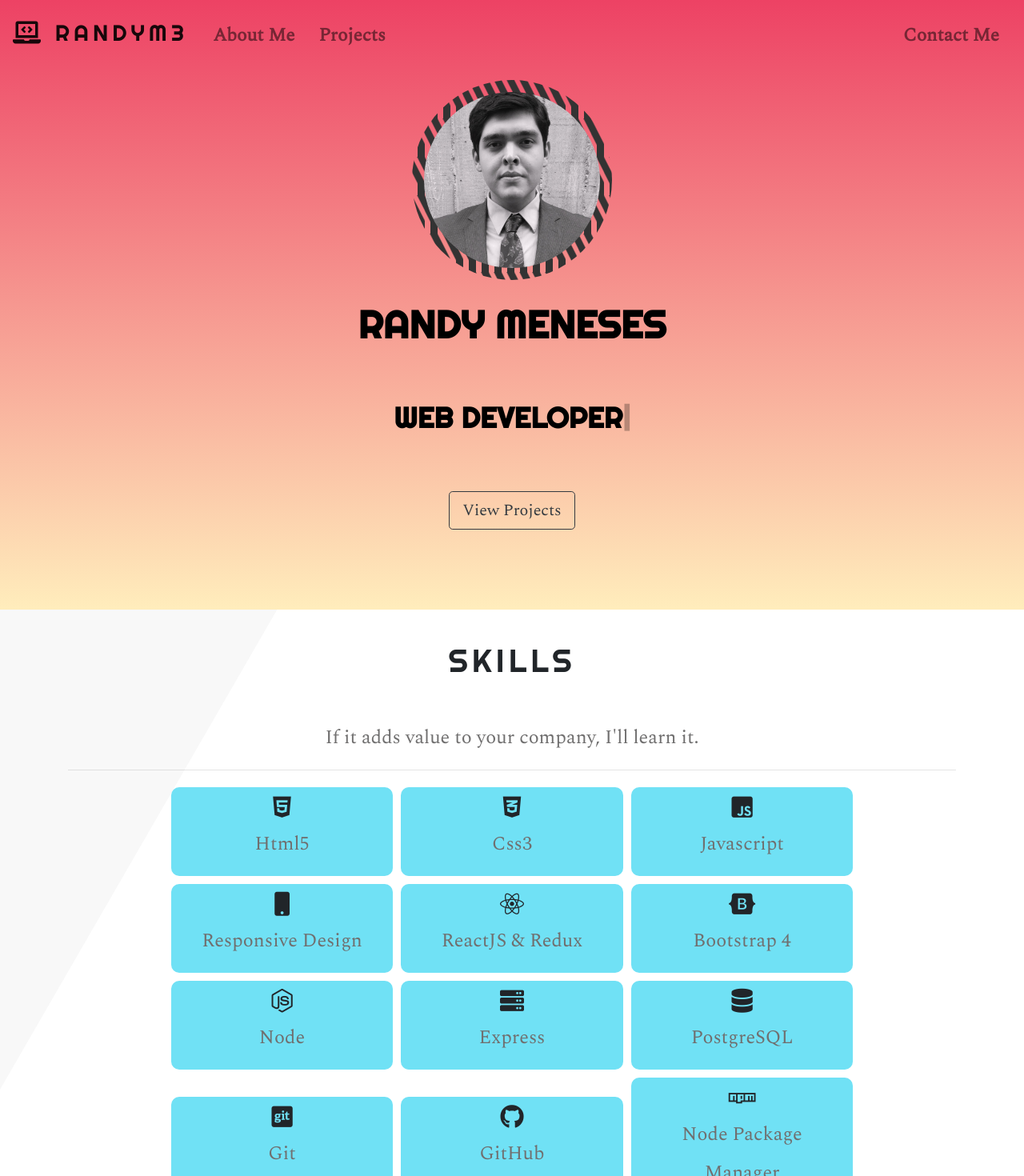
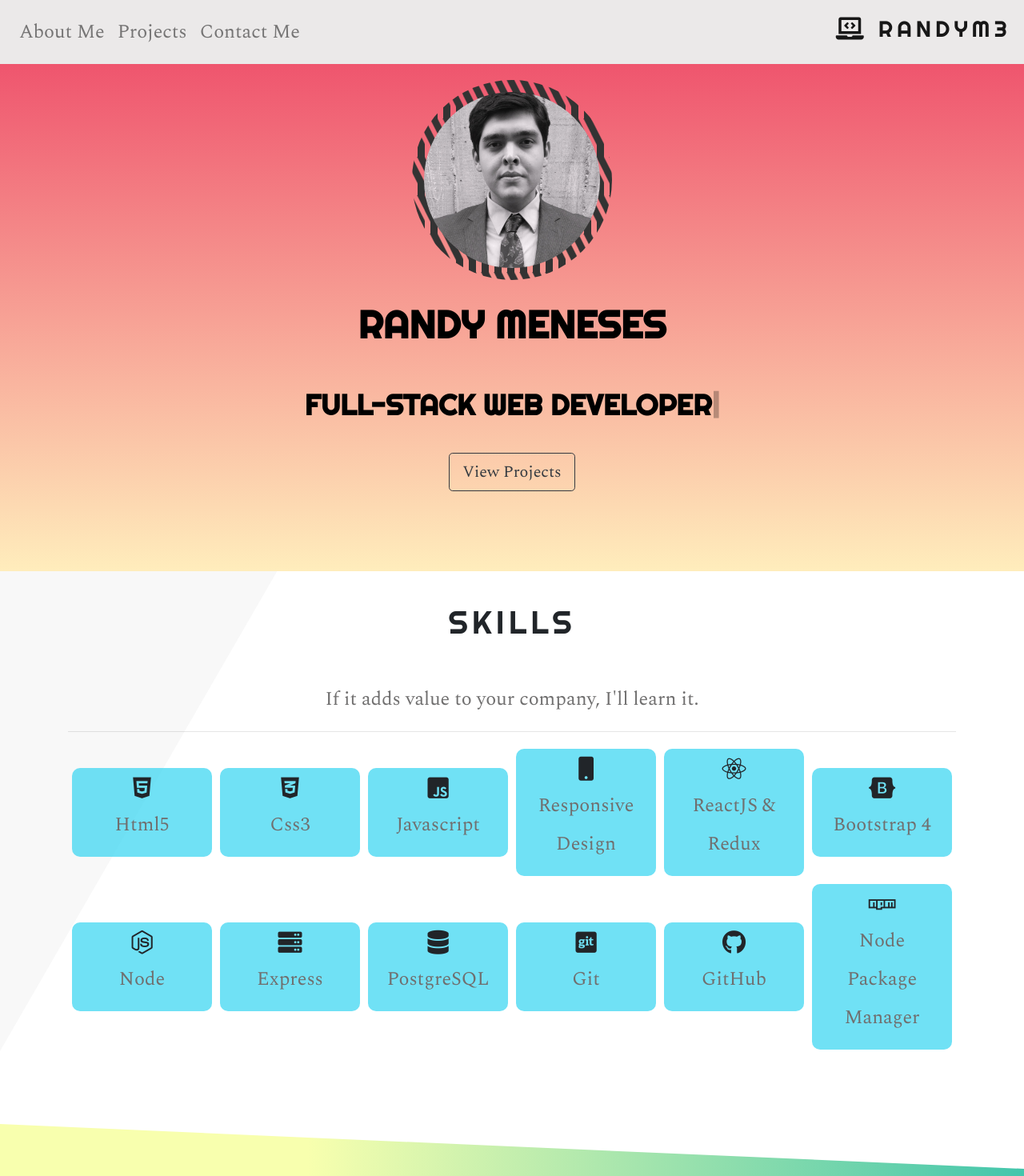
Before and after one commit to Randym3/portfoliosite, a React (Create React App) app: page / in a window 1280 px wide. Shown: the top 1470 px of the page at 80% size. Built offline with nearby package versions, Linux system fonts and the light colour scheme; a web font is replaced by a local one.

Commit message:
Fixing text-wrap issue in skills section and header not showing background at the top when toggled

```diff
--- a/src/App.css
+++ b/src/App.css
@@ -22,24 +22,19 @@ h6 {
 .navbar-light .navbar-nav a.nav-link,
 .navbar-dark .navbar-nav a.nav-link {
   transition: all 0.3s ease-in-out;
-  font-size: 23px;
-  padding: 10px 15px;
-  font-weight: bold;
 }
-.navbar-light a.navbar-brand,
-.navbar-dark a.navbar-brand {
-  font-size: 27px;
-}
+
 nav.topnav {
   transition: all 0.3s ease-in-out;
-  background-color: transparent;
+  background-color: rgb(235, 233, 233);
 }
 nav.scrollingnav {
   transition: all 0.3s ease-in-out;
-  background-color: rgba(42, 42, 42, 0.8);
-  border-bottom-left-radius: 10px;
-  border-bottom-right-radius: 10px;
-  box-shadow: 0 2px 5px black;
+  background-color: rgb(59, 58, 58);
+}
+.navbar-toggler {
+  position: absolute;
+  top: 20px;
 }
 
 .banner-gradient {
@@ -81,16 +76,16 @@ nav.scrollingnav {
 
 @media screen and (max-width: 750px) {
   .typewriter {
-    font-size: 7vw;
+    font-size: 10vw;
   }
   .other {
-    font-size: 5vw;
+    font-size: 6.5vw;
   }
 }
 
 /*Typewriter effect on landing page + styling */
 .typewriter {
-  width: 500px !important;
+  width: 600px !important;
   color: black;
   font-weight: bold;
   white-space: nowrap;
@@ -199,17 +194,18 @@ div.skills-container::before {
   background: #f8f8f8;
 }
 
-div.skills-container .col-sm-4 {
+div.skills-container .col {
   margin: 5px;
   border: 1px #7b48f3c7;
   background-color: #48d9f3c7;
   border-radius: 10px;
   transition: all 0.2s ease-in-out;
+  min-width: 150px;
 }
 
-div.skills-container .col-sm-4:hover {
+div.skills-container .col:hover {
   background-color: transparent;
-  transform: scale(1.1);
+  transform: scale(1.05);
   color: #484bf3c7;
   box-shadow: 0 7px 15px rgba(130, 52, 255, 0.4);
 }
@@ -221,7 +217,7 @@ div.skills-container i {
 
 div.connect a {
   text-decoration: none;
-  color: white;
+  color: #cfcfcf;
 }
 
 div.connect a:hover {
@@ -230,7 +226,7 @@ div.connect a:hover {
 
 div.connect {
   background-color: rgb(63, 63, 63);
-  color: whitesmoke;
+  color: #cfcfcf;
 }
 
 div.socials i {
@@ -238,7 +234,7 @@ div.socials i {
 }
 div.socials i:hover {
   border: 2px black solid;
-  color: rgb(63, 63, 63);
+  color: #706f6f;
   background-color: whitesmoke;
   box-shadow: 0 5px 15px whitesmoke;
   transform: scale(1.2);
--- a/src/Components/Footer.js
+++ b/src/Components/Footer.js
@@ -1,14 +1,15 @@
-import React, { Component } from 'react';
-
+import React, { Component } from "react";
 
 class Footer extends Component {
   render() {
     return (
-        <footer className="page-footer py-4">
-            <div className="footer-copyright text-center">© 2019 Copyright: Randy Meneses
-            </div>
-        </footer>
-
+      <footer className="page-footer p-2">
+        <div className="footer-copyright text-center">
+          <h4>
+            <i class="fas fa-copyright" /> 2019 Copyright: RandyM3
+          </h4>
+        </div>
+      </footer>
     );
   }
 }
--- a/src/Components/Header.js
+++ b/src/Components/Header.js
@@ -26,19 +26,13 @@ class Header extends Component {
     return (
       <Navbar
         variant={this.state.navbarvariant}
-        className={`text-center ${this.state.navbarclass}`}
+        className={`text-center ${this.state.navbarclass} `}
         expand="lg"
         fixed="top"
       >
-        <Navbar.Brand href="/">
-          <h3>
-            {" "}
-            <i class="fas fa-laptop-code" /> Randym3
-          </h3>
-        </Navbar.Brand>
         <Navbar.Toggle aria-controls="navbar-nav" />
         <Navbar.Collapse id="navbar-nav">
-          <Nav className="mr-auto">
+          <Nav>
             <Link
               style={{ cursor: "pointer" }}
               className="nav-link"
@@ -60,10 +54,7 @@ class Header extends Component {
               duration={500}
             >
               Projects
-            </Link>
-          </Nav>
-          <Nav>
-            {" "}
+            </Link>{" "}
             <Link
               style={{ cursor: "pointer" }}
               className="nav-link"
@@ -75,8 +66,14 @@ class Header extends Component {
             >
               Contact Me
             </Link>
-          </Nav>
+          </Nav>{" "}
         </Navbar.Collapse>
+        <Navbar.Brand style={{ padding: "0px 0px", margin: "0 auto" }} href="/">
+          <h3>
+            {" "}
+            <i class="fas fa-laptop-code" /> Randym3
+          </h3>
+        </Navbar.Brand>
       </Navbar>
     );
   }
--- a/src/Components/Projects.js
+++ b/src/Components/Projects.js
@@ -20,8 +20,8 @@ class Projects extends Component {
             marginRight: "0"
           }}
         >
-          <Col className="m-5" xl={4} md={8} sm={10}>
-            <Card className="p-2" style={{ minWidth: "350px" }}>
+          <Col className="mb-5" xl={4} md={6} sm={8} xs={12}>
+            <Card className="p-2">
               <Card.Img variant="top" src={ProjectOne} />
               <Card.Body>
                 <h2>Flixify</h2>
@@ -44,8 +44,8 @@ class Projects extends Component {
             </Card>
           </Col>
 
-          <Col className="m-5" xl={4} md={8} sm={10}>
-            <Card className="p-2" style={{ minWidth: "350px" }}>
+          <Col className="mb-5" xl={4} md={6} sm={8} xs={12}>
+            <Card className="p-2">
               <Card.Img variant="top" src={ProjectTwo} />
               <Card.Body>
                 <h2>RandyM3 - Portfolio</h2>
--- a/src/Components/Skills.js
+++ b/src/Components/Skills.js
@@ -6,8 +6,10 @@ class Skills extends Component {
     return (
       <div className="skills-container">
         <Container className="text-center mb-5 pb-5 ">
-          <h1 className="py-4">Skills</h1>
-          <p>If it adds value to your company, I'll learn it.</p>
+          <h1 className="p-4">Skills</h1>
+          <p className="px-4">
+            If it adds value to your company, I'll learn it.
+          </p>
           <hr />
 
           <Row
@@ -17,61 +19,61 @@ class Skills extends Component {
               marginRight: "0"
             }}
           >
-            <Col xs={4} sm={4} md={3}>
+            <Col>
               <i className="fab fa-html5" />
               <p> Html5 </p>
             </Col>
 
-            <Col xs={4} sm={4} md={3}>
+            <Col>
               <i className="fab fa-css3-alt" />
               <p> Css3 </p>
             </Col>
 
-            <Col xs={4} sm={4} md={3}>
+            <Col>
               <i className="fab fa-js-square" />
               <p> Javascript </p>
             </Col>
 
-            <Col xs={4} sm={4} md={3}>
+            <Col>
               <i className="fas fa-mobile" />
               <p> Responsive Design </p>
             </Col>
 
-            <Col xs={4} sm={4} md={3}>
+            <Col>
               <i className="fab fa-react" />
               <p> ReactJS & Redux</p>
             </Col>
 
-            <Col xs={4} sm={4} md={3}>
+            <Col>
               <i className="fab fa-bootstrap" />
               <p> Bootstrap 4 </p>
             </Col>
-            <Col xs={4} sm={4} md={3}>
+            <Col>
               <i className="fab fa-node-js" />
               <p> Node </p>
             </Col>
 
-            <Col xs={4} sm={4} md={3}>
+            <Col>
               <i className="fas fa-server" />
               <p> Express </p>
             </Col>
 
-            <Col xs={4} sm={4} md={3}>
+            <Col>
               <i className="fas fa-database" />
               <p> PostgreSQL </p>
             </Col>
 
-            <Col xs={4} sm={4} md={3}>
+            <Col>
               <i className="fab fa-git-square" />
               <p> Git </p>
             </Col>
 
-            <Col xs={4} sm={4} md={3}>
+            <Col>
               <i className="fab fa-github" />
               <p> GitHub </p>
             </Col>
 
-            <Col xs={4} sm={4} md={3}>
+            <Col>
               <i className="fab fa-npm" />
               <p> Node Package Manager</p>
             </Col>
--- a/src/Components/TypeWriter.js
+++ b/src/Components/TypeWriter.js
@@ -5,7 +5,7 @@ import { Row } from "react-bootstrap";
 class TypeWriter extends Component {
   render() {
     const greeting = "RANDY MENESES";
-    const fullStack = "Web Developer";
+    const fullStack = "Full-Stack Web Developer";
 
     return (
       <div>
@@ -16,7 +16,7 @@ class TypeWriter extends Component {
             marginRight: "0"
           }}
         >
-          <p className="typewriter  py-2">{greeting}</p>
+          <p className="typewriter pt-2  ">{greeting}</p>
         </Row>
         <Row
           className="justify-content-center text-center "
@@ -25,7 +25,7 @@ class TypeWriter extends Component {
             marginRight: "0"
           }}
         >
-          <p className="typewriter other py-2 mb-5 ">
+          <p className="typewriter other pb-2">
             {fullStack}
             <span className="blinker">|</span>
           </p>
--- a/src/index.css
+++ b/src/index.css
@@ -1,4 +1,4 @@
-body {
+html {
   margin: 0;
   padding: 0;
 }
```
Also changed, not shown: 12 other files (tests, documents, lock files or other folders).
